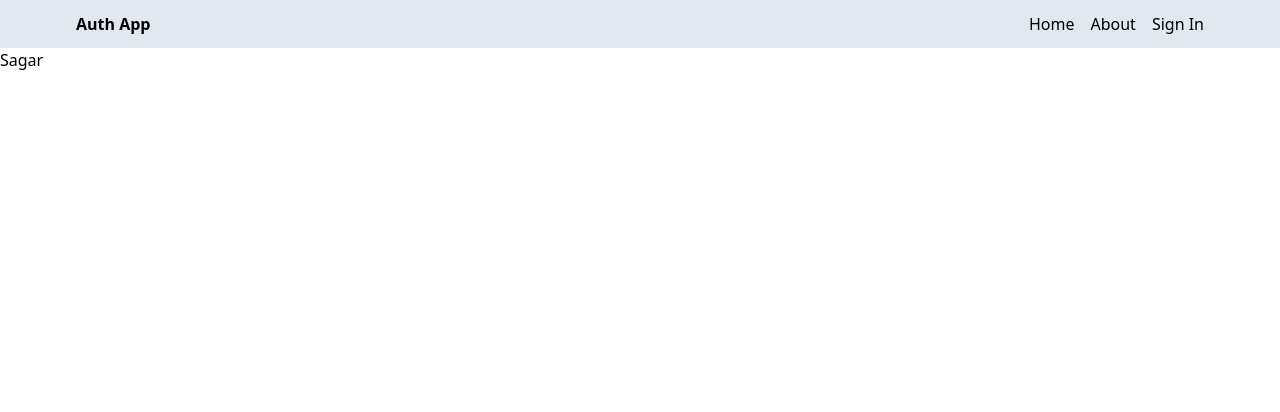
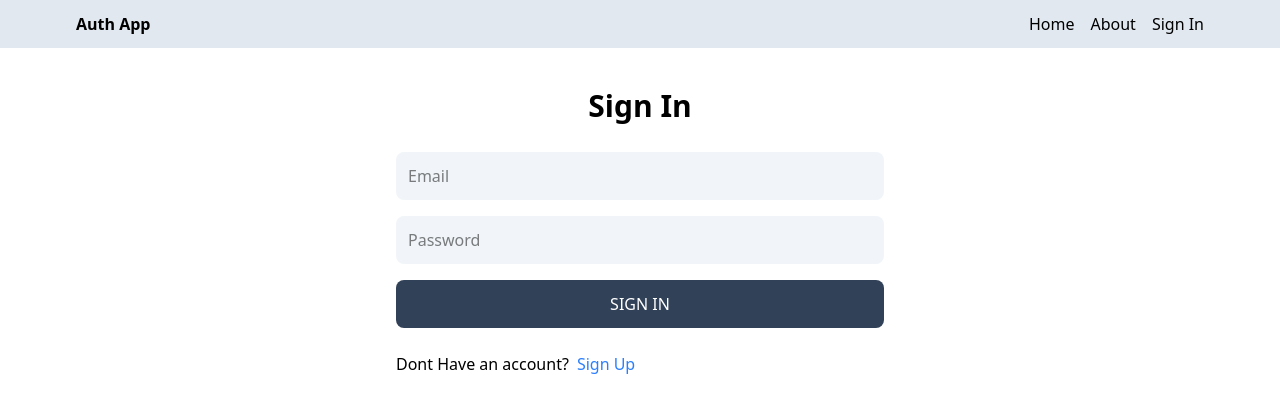
Before and after one commit to sagargupta1310/mern-auth, a React (Vite) app in the folder version/: page /signin in a window 1280 px wide. Shown: the top 412 px of the page. Built offline with nearby package versions, Linux system fonts and the light colour scheme.

Commit message:
complete signin page

```diff
--- a/version/src/Components/Header.jsx
+++ b/version/src/Components/Header.jsx
@@ -15,7 +15,7 @@
             <Link to='/about'>About</Link>
           </li>
           <li>
-            <Link to='/login'>Sign In</Link>
+            <Link to='/signin'>Sign In</Link>
           </li>
         </ul>
       </div>
--- a/version/src/pages/Signin.jsx
+++ b/version/src/pages/Signin.jsx
@@ -1,7 +1,85 @@
-import React from 'react'
+import { useState } from 'react';
+import { Link, useNavigate } from 'react-router-dom';
 
-export default function Signin() {
+export default function SignIn() {
+  const [formData, setFormData] = useState({});
+  const [error, setError] = useState(false);
+  const [loading, setLoading] = useState(false);
+  const [message, setMessage] = useState(''); // ✅ for showing error messages
+  const navigate = useNavigate();
+  const handlechange = (e) => {
+    setFormData({ ...formData, [e.target.id]: e.target.value });
+  };
+
+  const handlesubmit = async (e) => {
+    e.preventDefault();
+    setLoading(true);
+    setError(false);
+    setMessage('');
+
+    try {
+      const res = await fetch('/api/auth/signin', {
+        method: 'POST',
+        headers: {
+          'Content-Type': 'application/json',
+        },
+        body: JSON.stringify(formData),
+      });
+
+      const data = await res.json();
+
+      setLoading(false);
+
+      if (!res.ok) {
+        setError(true);
+        setMessage(data.message || 'Something went wrong');
+        return;
+      }
+        navigate('/');
+      // Signup successful – handle success here if needed
+    } catch (err) {
+      setLoading(false);
+      setError(true);
+      setMessage('Server error, please try again later');
+    }
+  };
+
   return (
-    <div>Sagar</div>
-  )
+    <div className='p-3 max-w-lg mx-auto'>
+      <h1 className='text-3xl text-center font-semibold my-7'>Sign In</h1>
+      <form onSubmit={handlesubmit} className='flex flex-col gap-4'>
+
+        <input
+          type='email'
+          placeholder='Email'
+          id='email'
+          className='bg-slate-100 p-3 rounded-lg'
+          onChange={handlechange}
+        />
+        <input
+          type='password'
+          placeholder='Password'
+          id='password'
+          className='bg-slate-100 p-3 rounded-lg'
+          onChange={handlechange}
+        />
+        <button
+          disabled={loading}
+          className='bg-slate-700 text-white p-3 rounded-lg uppercase hover:opacity-95 disabled:opacity-80'
+        >
+          {loading ? 'Loading...' : 'Sign In'}
+        </button>
+      </form>
+
+      <div className='flex gap-2 mt-6'>
+        <p> Dont Have an account?</p>
+        <Link to='/signUp'>
+          <span className='text-blue-500'>Sign Up</span>
+        </Link>
+      </div>
+
+      {/* ✅ Show custom error message */}
+      {error && <p className='text-red-500 mt-4'>{message}</p>}
+    </div>
+  );
 }
--- a/version/src/pages/Signup.jsx
+++ b/version/src/pages/Signup.jsx
@@ -1,12 +1,12 @@
 import { useState } from 'react';
-import { Link } from 'react-router-dom';
+import { Link, useNavigate } from 'react-router-dom';
 
 export default function SignUp() {
   const [formData, setFormData] = useState({});
   const [error, setError] = useState(false);
   const [loading, setLoading] = useState(false);
   const [message, setMessage] = useState(''); // ✅ for showing error messages
-
+  const navigate = useNavigate();
   const handlechange = (e) => {
     setFormData({ ...formData, [e.target.id]: e.target.value });
   };
@@ -42,6 +42,7 @@
       setError(true);
       setMessage('Server error, please try again later');
     }
+    navigate('/signin')
   };
 
   return (
@@ -79,7 +80,7 @@
 
       <div className='flex gap-2 mt-6'>
         <p>Have an account?</p>
-        <Link to='/sign-in'>
+        <Link to='/signin'>
           <span className='text-blue-500'>Sign in</span>
         </Link>
       </div>
```
Also changed, not shown: version/src/App.jsx (+9 -6 lines).
